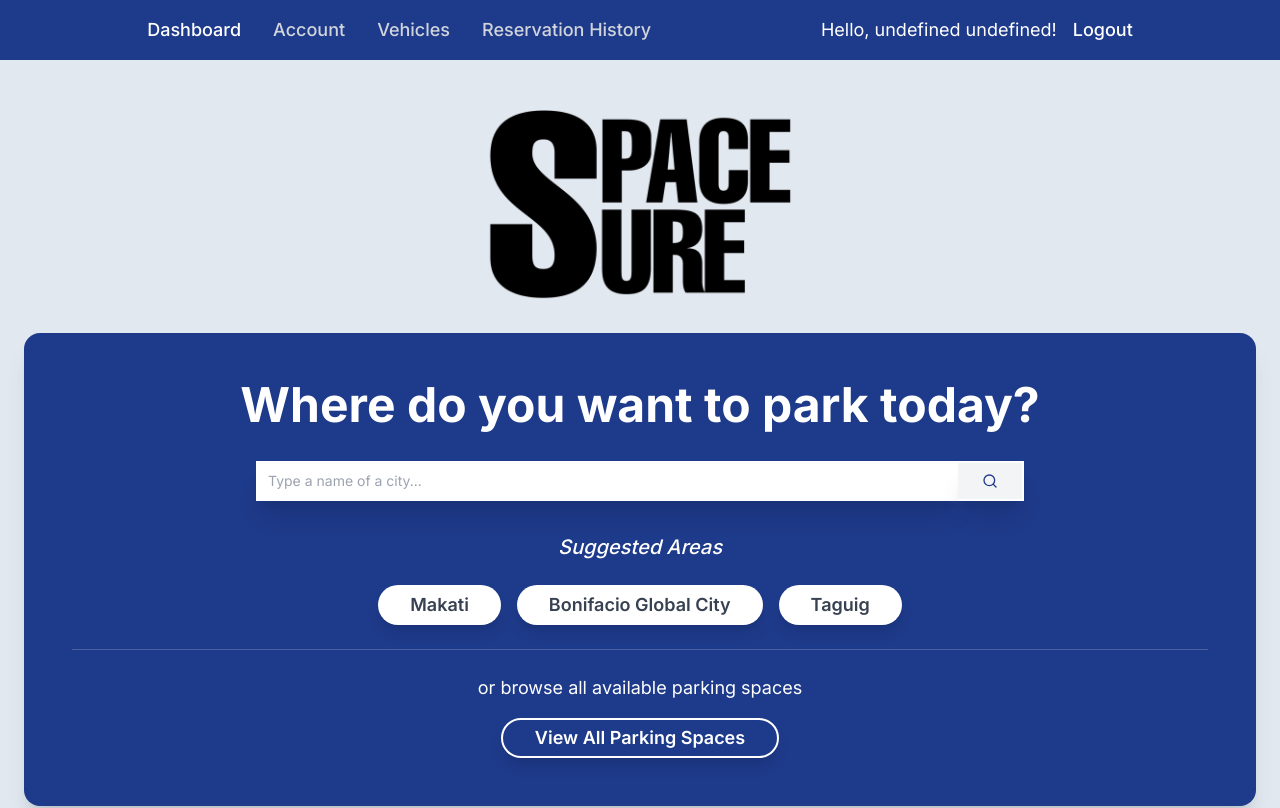
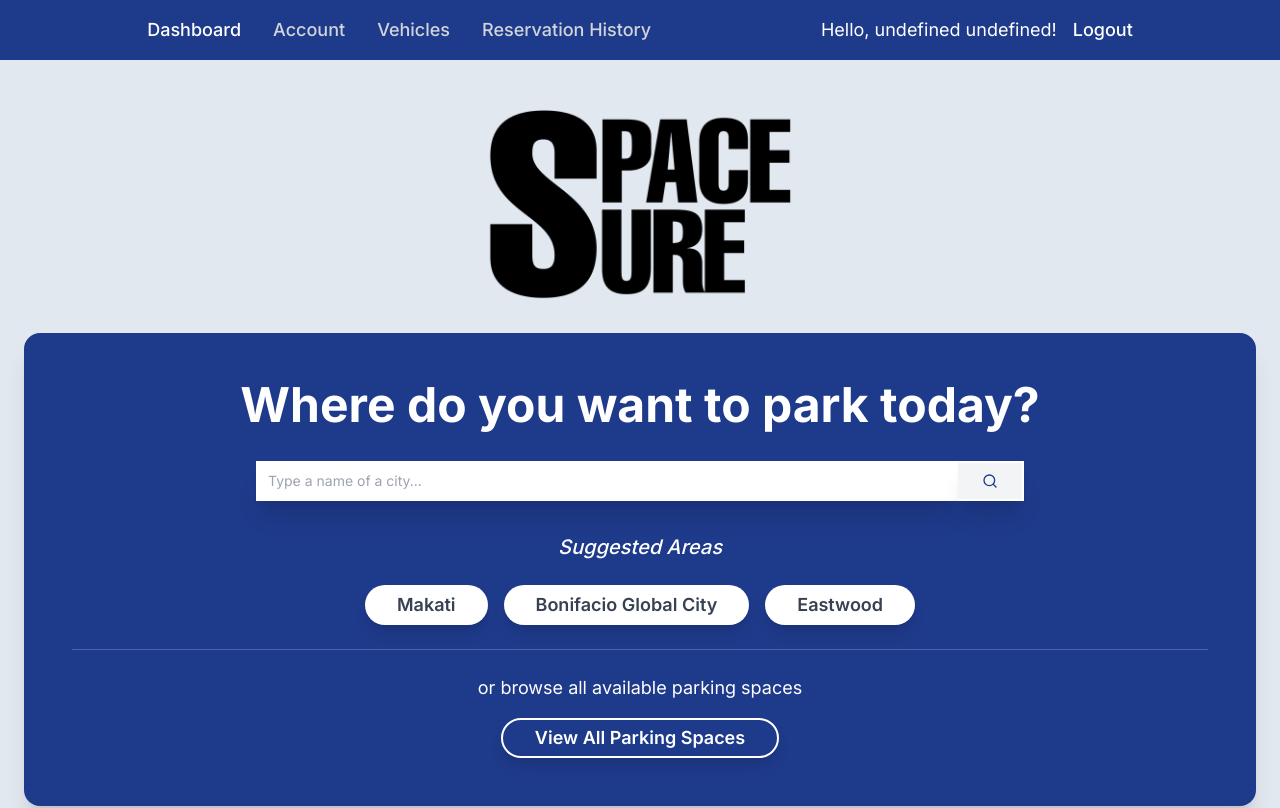
Before and after one commit to dalegacusan/web-spacesure, a Next.js app: page /home in a window 1280 px wide. Shown: the top 808 px of the page. Built offline with nearby package versions, Linux system fonts and the light colour scheme; sample sign-in values are in the browser's storage.

Commit message:
Updates available areas
Updates the list of areas to include Eastwood instead of Taguig.
This change reflects a shift in focus to a new set of areas.

```diff
--- a/app/home/page.tsx
+++ b/app/home/page.tsx
@@ -20,7 +20,7 @@ export default function HomePage() {
   const allAreas = [
     'Makati',
     'Bonifacio Global City',
-    'Taguig',
+    'Eastwood',
     'Pasay',
     'Manila',
     'Mandaluyong',
```
